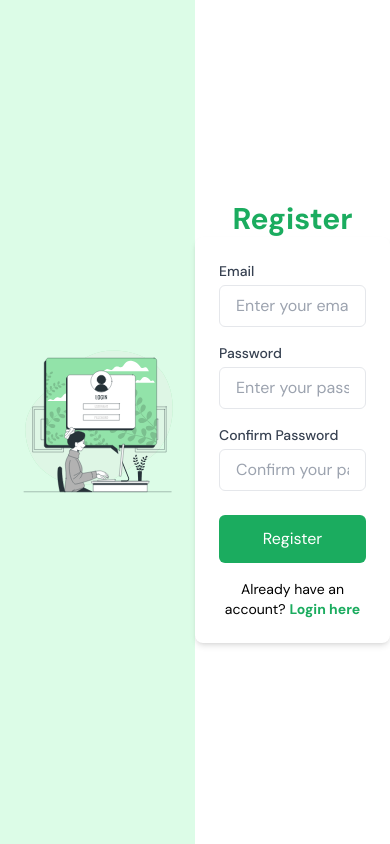
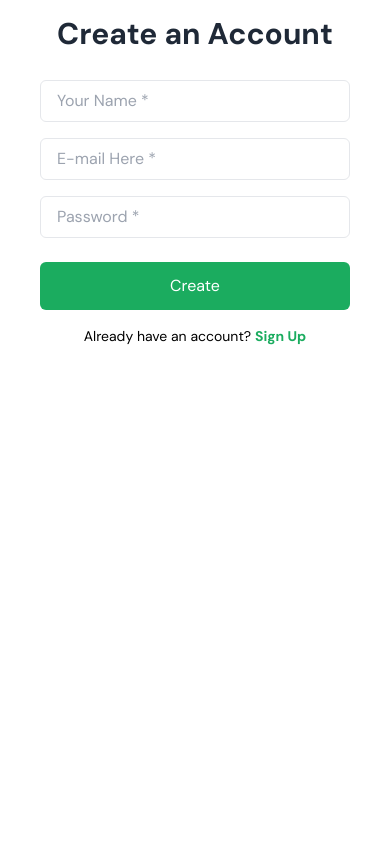
Before and after one commit to dizzpy/Greenie-Web, a React (Vite) app: page /register in a window 390 px wide. Built offline with nearby package versions, Linux system fonts and the light colour scheme.

Commit message:
Update responsive layout and some changes

```diff
--- a/src/App.jsx
+++ b/src/App.jsx
@@ -9,7 +9,7 @@ import HomePage from './pages/HomePage';
 import Feed from './[features]/feed/pages/Feed';
 import ChallengesHome from './[features]/challenges/pages/ChallengesHome';
 import Login from './[features]/auth/pages/Login';
-import Register from './[features]/auth/pages/Register';
+import Register from './[features]/auth/pages/CreateAccount';
 import ForgotPassword from './[features]/auth/pages/ForgotPassword';
 import SetNewPassword from './[features]/auth/pages/SetNewPassword';
 import LeaderboardHome from './[features]/leaderboard/pages/LeaderboardHome';
--- a/src/[features]/auth/pages/Register.jsx
+++ b/src/[features]/auth/pages/CreateAccount.jsx
@@ -2,28 +2,23 @@ import { useState } from 'react';
 import { useNavigate } from 'react-router-dom';
 import axios from 'axios';
 import Button from '../Components/Button';
-import RegisterImage from '../../../assets/CCC.svg';
+import RegisterImage from '../../../assets/LoginImage.svg';
+
 const Register = () => {
+  const [name, setName] = useState('');
   const [email, setEmail] = useState('');
   const [password, setPassword] = useState('');
-  const [confirmPassword, setConfirmPassword] = useState('');
   const [err, setErr] = useState('');
   const [loading, setLoading] = useState(false);
   const navigate = useNavigate();
 
   const handleSubmit = async (e) => {
     e.preventDefault();
-
-    if (password !== confirmPassword) {
-      setErr('Passwords do not match!');
-      return;
-    }
-
     setErr('');
     setLoading(true);
 
     try {
-      await axios.post('/api/auth/register', { email, password });
+      await axios.post('/api/auth/register', { name, email, password });
       navigate('/login');
     } catch (error) {
       setErr(error.response?.data?.message || 'Something went wrong!');
@@ -33,9 +28,9 @@ const Register = () => {
   };
 
   return (
-    <div className="flex h-screen">
-      {/* Left Side - Image Section */}
-      <div className="w-1/2 flex items-center justify-center bg-green-100">
+    <div className="flex flex-col md:flex-row h-screen">
+      {/* Left Side - Image Section (Hidden on Mobile) */}
+      <div className="hidden md:flex w-1/2 items-center justify-center bg-green-100">
         <img
           src={RegisterImage}
           alt="Register Illustration"
@@ -44,75 +39,66 @@ const Register = () => {
       </div>
 
       {/* Right Side - Form Section */}
-      <div className="w-1/2 flex items-center justify-center">
-        <div className="w-full max-w-md mx-auto">
-          <h2 className="text-center text-3xl font-bold text-primary-green">
-            Register
+      <div className="w-full md:w-1/2 flex items-center justify-center p-4">
+        <div className="w-full max-w-sm md:max-w-md mx-auto">
+          <h2 className="text-center text-3xl font-bold text-gray-800">
+            Create an Account
           </h2>
           {err && <p className="text-red-500 text-center mt-4">{err}</p>}
 
-          <form
-            onSubmit={handleSubmit}
-            className="bg-white p-6 rounded-lg shadow-md"
-          >
+          <form onSubmit={handleSubmit} className="bg-white p-6 rounded-lg">
+            <div className="mb-4">
+              <label
+                htmlFor="name"
+                className="block text-sm font-medium text-gray-700"
+              ></label>
+              <input
+                type="text"
+                id="name"
+                className="mt-1 block w-full px-4 py-2 border rounded-md focus:ring-primary-green focus:border-primary-green"
+                placeholder="Your Name *"
+                value={name}
+                onChange={(e) => setName(e.target.value)}
+                required
+              />
+            </div>
             <div className="mb-4">
               <label
                 htmlFor="email"
                 className="block text-sm font-medium text-gray-700"
-              >
-                Email
-              </label>
+              ></label>
               <input
                 type="email"
                 id="email"
                 className="mt-1 block w-full px-4 py-2 border rounded-md focus:ring-primary-green focus:border-primary-green"
-                placeholder="Enter your email"
+                placeholder="E-mail Here *"
                 value={email}
                 onChange={(e) => setEmail(e.target.value)}
                 required
               />
             </div>
-            <div className="mb-4">
+            <div className="mb-6">
               <label
                 htmlFor="password"
                 className="block text-sm font-medium text-gray-700"
-              >
-                Password
-              </label>
+              ></label>
               <input
                 type="password"
                 id="password"
                 className="mt-1 block w-full px-4 py-2 border rounded-md focus:ring-primary-green focus:border-primary-green"
-                placeholder="Enter your password"
+                placeholder="Password *"
                 value={password}
                 onChange={(e) => setPassword(e.target.value)}
                 required
               />
             </div>
-            <div className="mb-6">
-              <label
-                htmlFor="confirmPassword"
-                className="block text-sm font-medium text-gray-700"
-              >
-                Confirm Password
-              </label>
-              <input
-                type="password"
-                id="confirmPassword"
-                className="mt-1 block w-full px-4 py-2 border rounded-md focus:ring-primary-green focus:border-primary-green"
-                placeholder="Confirm your password"
-                value={confirmPassword}
-                onChange={(e) => setConfirmPassword(e.target.value)}
-                required
-              />
-            </div>
             <Button className="w-full" disabled={loading}>
-              {loading ? 'Registering...' : 'Register'}
+              {loading ? 'Creating...' : 'Create'}
             </Button>
             <p className="text-center text-sm mt-4">
               Already have an account?{' '}
               <a href="/login" className="text-primary-green font-semibold">
-                Login here
+                Sign Up
               </a>
             </p>
           </form>
--- a/src/[features]/auth/pages/Login.jsx
+++ b/src/[features]/auth/pages/Login.jsx
@@ -2,8 +2,7 @@ import { useState } from 'react';
 import { useNavigate } from 'react-router-dom';
 import axios from 'axios';
 import Button from '../Components/Button';
-import LoginImage from '/src/assets/LoginImage.svg'; // Absolute path for Vite
-// Updated path for SVG image
+import LoginImage from '/src/assets/CCC.svg'; // Absolute path for Vite
 
 const Login = () => {
   const [email, setEmail] = useState('');
@@ -27,9 +26,9 @@ const Login = () => {
   };
 
   return (
-    <div className="flex h-screen">
-      {/* Left Side - Image Section */}
-      <div className="w-1/2 flex items-center justify-center bg-green-100">
+    <div className="flex flex-col md:flex-row h-screen">
+      {/* Left Side - Image Section (Hidden on Mobile) */}
+      <div className="hidden md:flex w-1/2 items-center justify-center bg-green-100">
         <img
           src={LoginImage}
           alt="Login Illustration"
@@ -38,17 +37,12 @@ const Login = () => {
       </div>
 
       {/* Right Side - Form Section */}
-      <div className="w-1/2 flex items-center justify-center">
-        <div className="w-full max-w-md mx-auto">
-          <h2 className="text-center text-3xl font-bold text-primary-green">
-            Login
-          </h2>
+      <div className="w-full md:w-1/2 flex items-center justify-center p-4">
+        <div className="w-full max-w-sm md:max-w-md mx-auto">
+          <h2 className="text-center text-3xl font-bold text-gray">Login</h2>
           {err && <p className="text-red-500 text-center mt-4">{err}</p>}
 
-          <form
-            onSubmit={handleSubmit}
-            className="bg-white p-6 rounded-lg shadow-md"
-          >
+          <form onSubmit={handleSubmit} className="bg-white p-6 rounded-lg">
             <div className="mb-4">
               <label
                 htmlFor="email"
```
